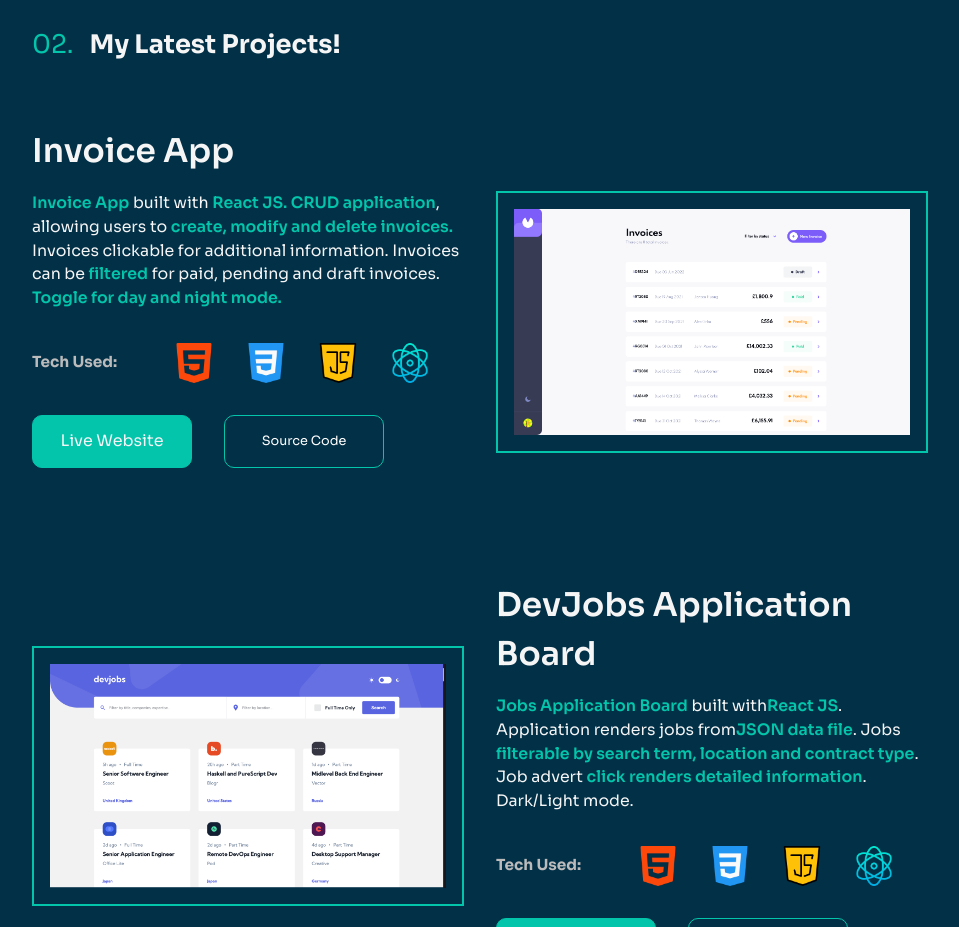
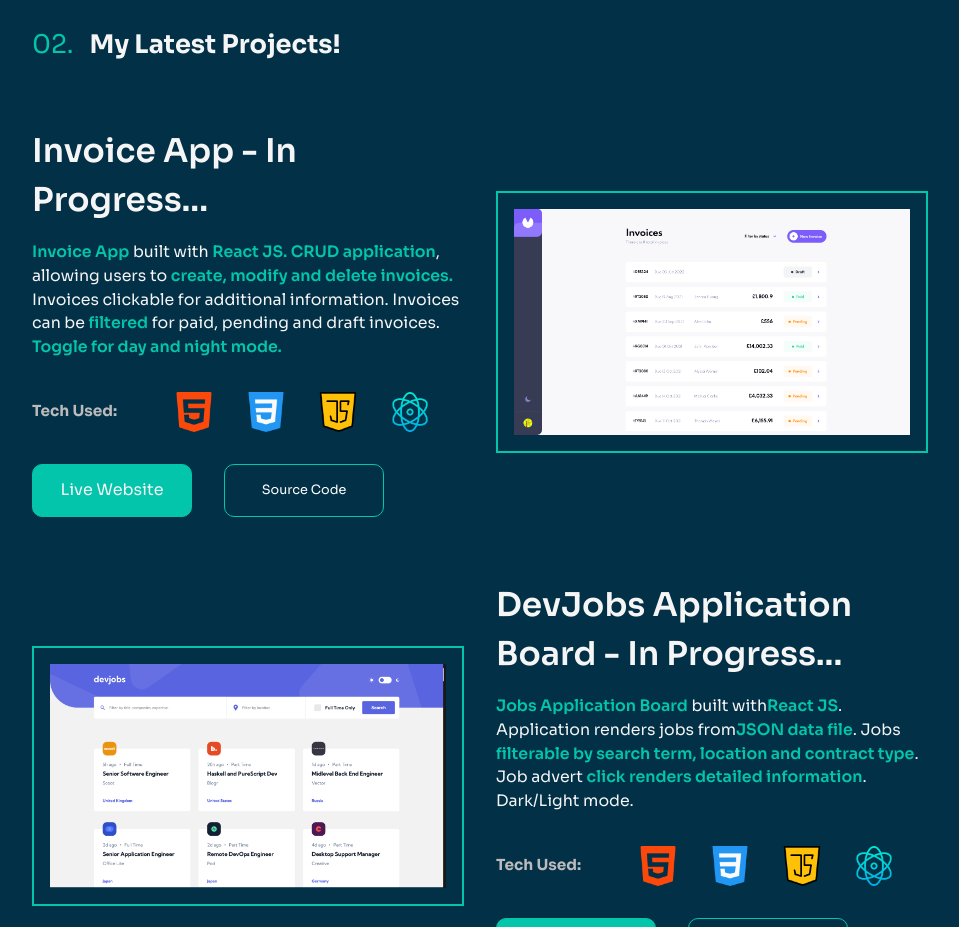
Before and after one commit to joshsutheran/Portfolio-joshsutheran, a plain HTML site: page index.html in a window 1280 px wide. Shown: the part 1540-2467 px from the top of the page, without its empty margins (160-1119 px from the left). Drawn offline with Linux system fonts and the light colour scheme.

Commit message:
Updated HTML 🐛

```diff
--- a/index.html
+++ b/index.html
@@ -133,7 +133,7 @@
         </div>
         <div class="projects__grid">
           <div class="project__information">
-            <h5 class="project__title">Invoice App</h5>
+            <h5 class="project__title">Invoice App - In Progress...</h5>
             <p class="project__text">
               <span class="stand--out__text">Invoice App</span> built with <span class="stand--out__text">React JS. CRUD application</span>, allowing users to <span class="stand--out__text">create, modify and delete invoices.</span> Invoices clickable for additional information. Invoices can be <span class="stand--out__text">filtered</span> for paid, pending and draft invoices. <span class="stand--out__text"><span class="stand--out__text">Toggle for day and night mode.</span>
             </p>
@@ -180,7 +180,7 @@
             />
           </div>
           <div class="project__information">
-            <h5 class="project__title">DevJobs Application Board</h5>
+            <h5 class="project__title">DevJobs Application Board - In Progress...</h5>
             <p class="project__text">
               <span class="stand--out__text">Jobs Application Board</span> built with<span class="stand--out__text">React JS</span>. Application renders jobs from<span class="stand--out__text">JSON data file</span>. Jobs <span class="stand--out__text">filterable by search term, location and contract type</span>. Job advert <span class="stand--out__text">click renders detailed information</span>. Dark/Light mode.
             </p>
```
